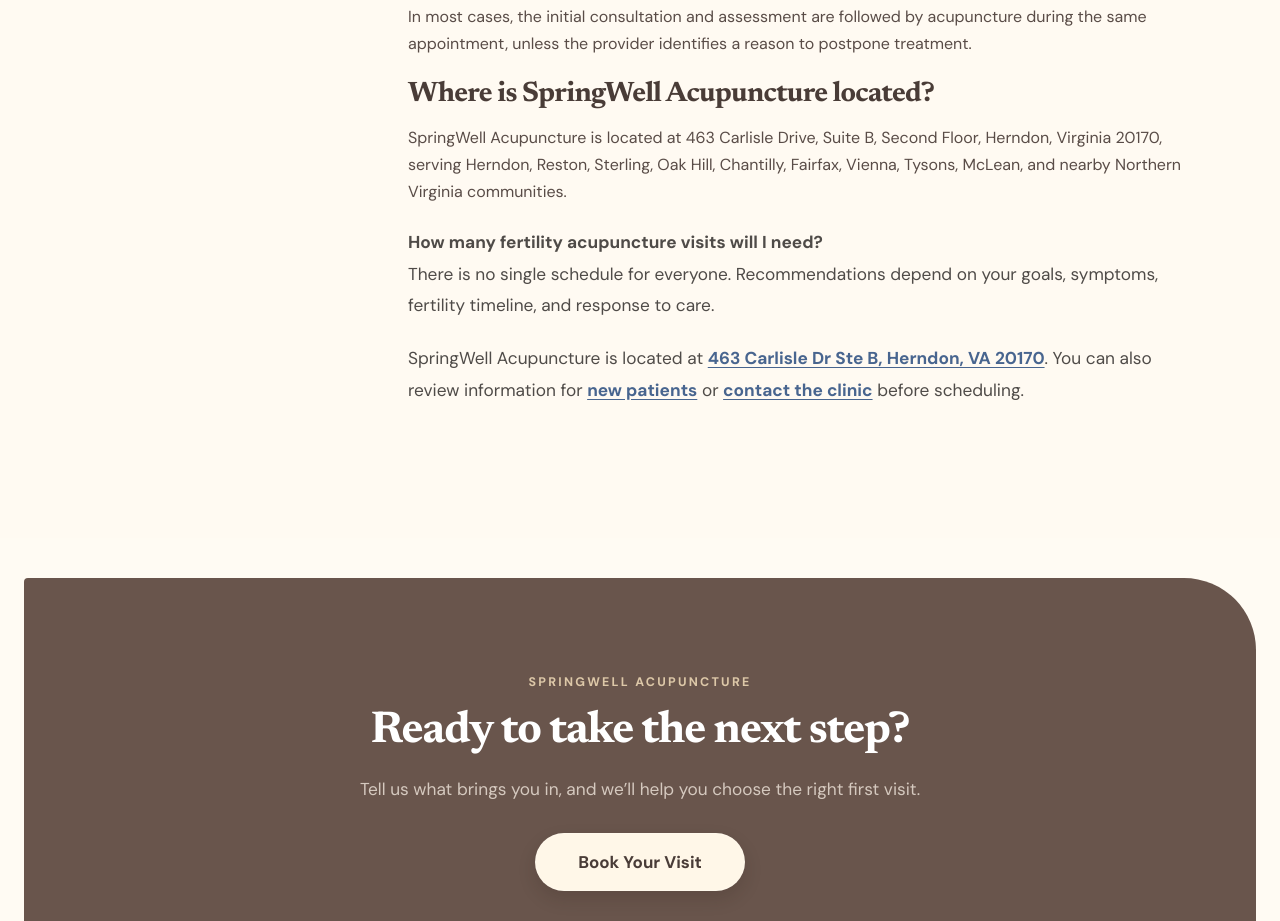
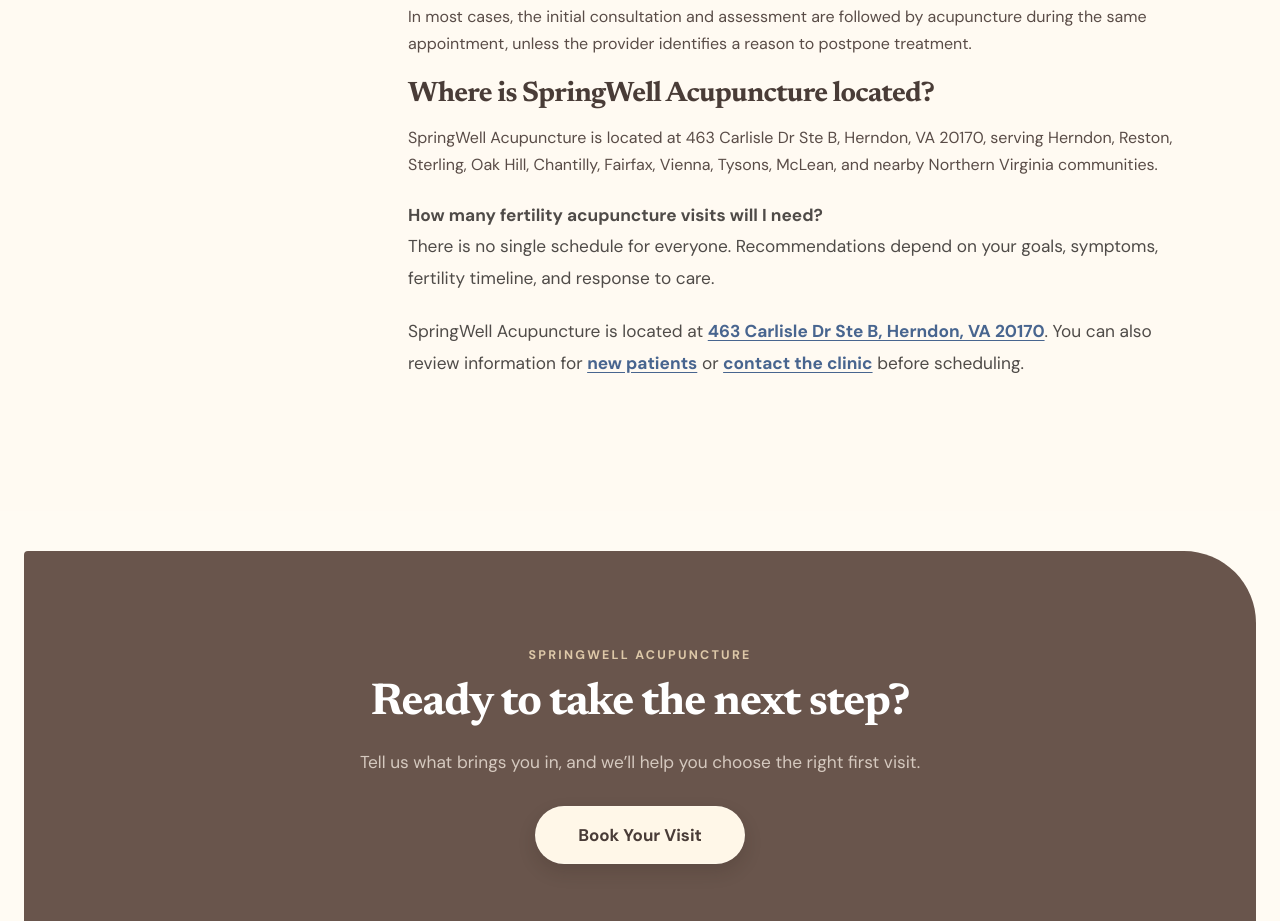
Before and after one commit to ryantao1114/springwell-website, a Next.js app: page /blog/first-fertility-acupuncture-visit-herndon-va in a window 1280 px wide. Shown: the part 4740-5661 px from the top of the page. Built offline with nearby package versions, Linux system fonts and the light colour scheme; no server answers.

Commit message:
Standardize clinic address across site

```diff
--- a/app/blog/first-fertility-acupuncture-visit-herndon-va/page.tsx
+++ b/app/blog/first-fertility-acupuncture-visit-herndon-va/page.tsx
@@ -29,7 +29,7 @@ const faqs = [
   },
   {
     question: "Where is SpringWell Acupuncture located?",
-    answer: "SpringWell Acupuncture is located at 463 Carlisle Drive, Suite B, Second Floor, Herndon, Virginia 20170, serving Herndon, Reston, Sterling, Oak Hill, Chantilly, Fairfax, Vienna, Tysons, McLean, and nearby Northern Virginia communities.",
+    answer: "SpringWell Acupuncture is located at 463 Carlisle Dr Ste B, Herndon, VA 20170, serving Herndon, Reston, Sterling, Oak Hill, Chantilly, Fairfax, Vienna, Tysons, McLean, and nearby Northern Virginia communities.",
   },
 ] as const;
 
```
